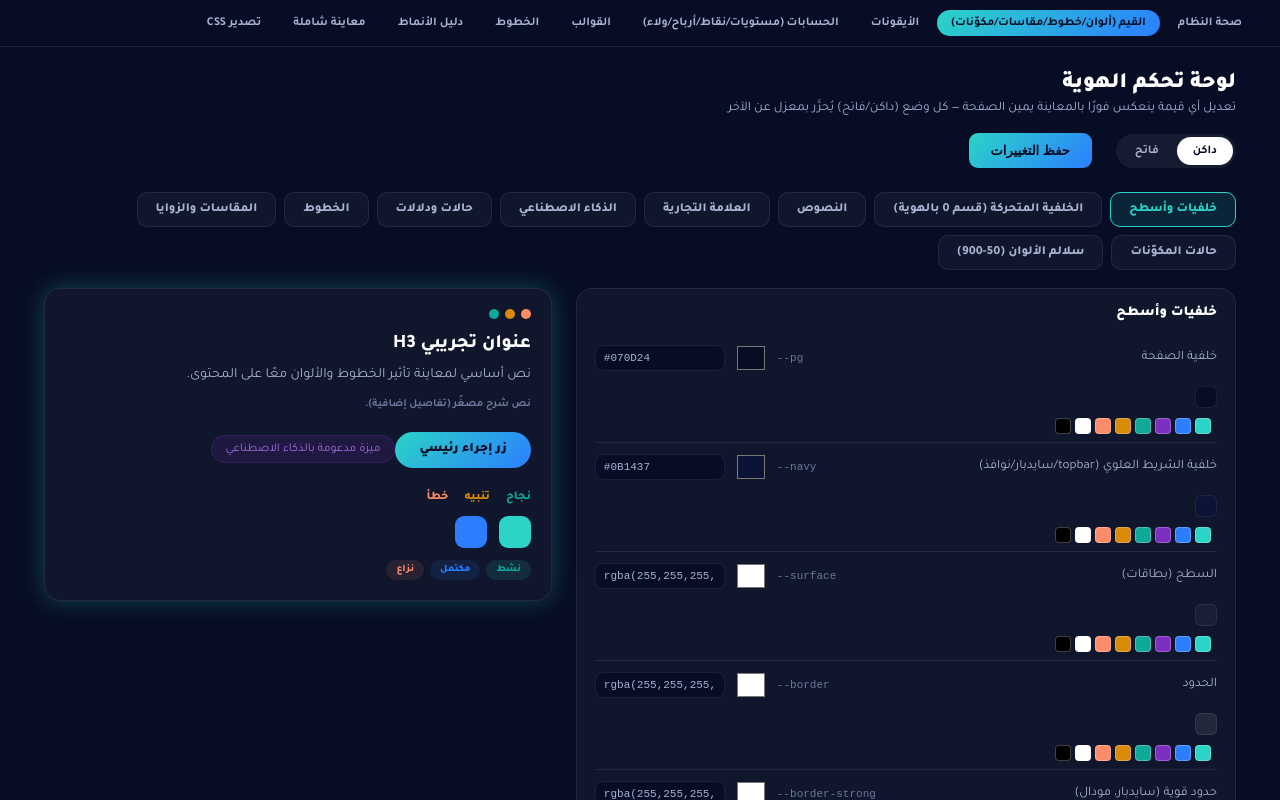
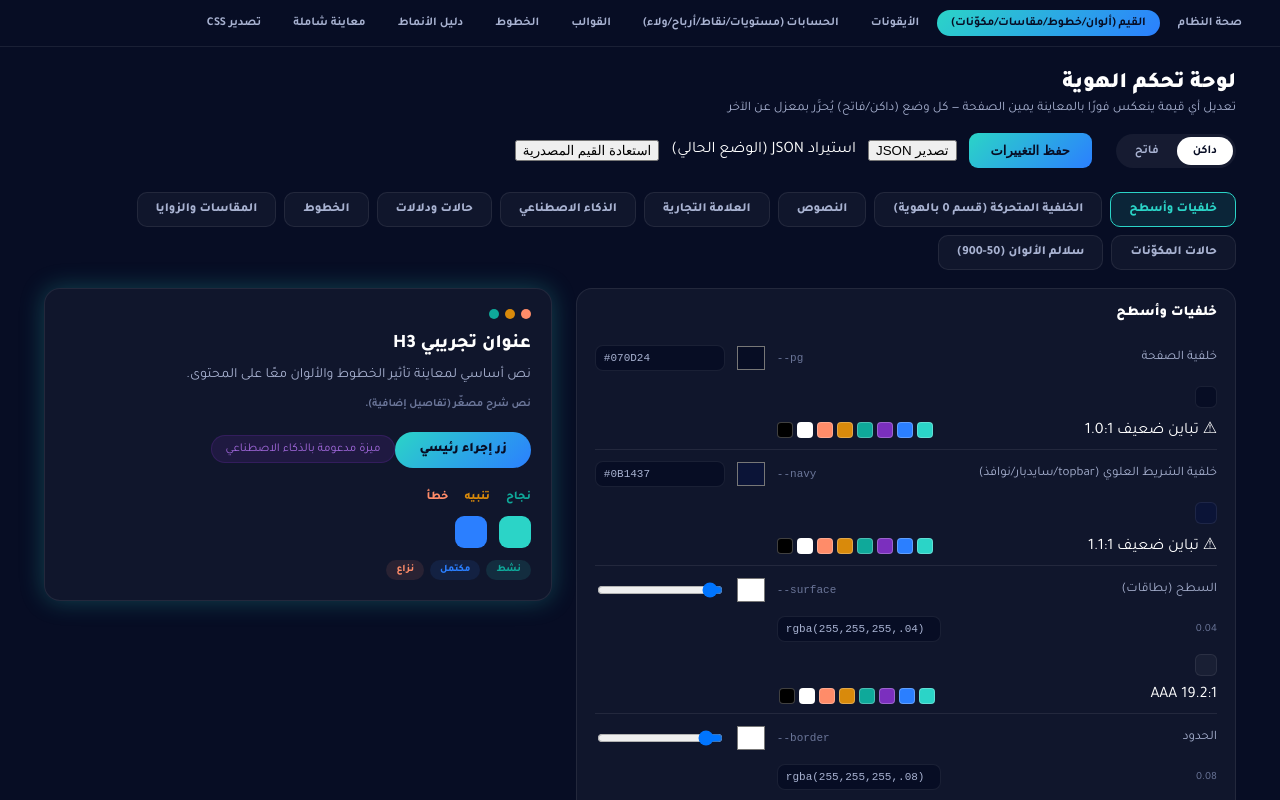
Before and after one commit to pmobs2030/pmo, an Angular app: page /#/admin/tokens in a window 1280 px wide. Shown: the top 800 px of the page. Built offline with nearby package versions, Linux system fonts and the light colour scheme.

Commit message:
Update color-tokens.html

```diff
--- a/src/app/admin/color-tokens/color-tokens.html
+++ b/src/app/admin/color-tokens/color-tokens.html
@@ -14,6 +14,13 @@
       <button class="btn-save" (click)="save()" [disabled]="saving">
         {{ saving ? 'جارٍ الحفظ...' : 'حفظ التغييرات' }}
       </button>
+      <button type="button" class="btn-secondary" (click)="exportJson()">تصدير JSON</button>
+      <label class="btn-secondary import-label">
+        استيراد JSON (الوضع الحالي)
+        <input type="file" accept="application/json" hidden
+          (change)="onImportFile(themeModeService.mode(), $event)" />
+      </label>
+      <button type="button" class="btn-secondary" (click)="resetToSource()">استعادة القيم المصدرية</button>
       @if (savedMsg) {
         <span class="saved-msg">{{ savedMsg }}</span>
       }
@@ -40,10 +47,26 @@
 
               @if (token.type === 'color' || token.type === 'gradient') {
                 @if (isSolidColor(token.value)) {
-                  <input type="color" [value]="toHex(token.value)" (input)="onValueChange(token.var, $event)" />
+                  <input type="color" [value]="toHex(token.value)" (input)="onColorPick(token.var, $event)" />
+                }
+                @if (hasAlphaChannel(token.value)) {
+                  <input type="range" class="alpha-range" min="0" max="1" step="0.01"
+                    [value]="alphaOf(token.value)" (input)="onAlphaChange(token.var, $event)"
+                    title="الشفافية (alpha) — منفصلة عن اللون حتى لا تُفقد عند اختيار لون جديد" />
+                  <span class="unit">{{ alphaOf(token.value) }}</span>
                 }
                 <input type="text" class="value-text" [value]="token.value" (change)="onValueChange(token.var, $event)" />
+                @if (errorFor(token.var); as err) {
+                  <span class="field-error">{{ err }}</span>
+                }
                 <span class="mini-sample" [style.background]="token.value" title="عيّنة حية"></span>
+                @if (contrastAgainstBg(token.value).ratio; as ratio) {
+                  <span class="contrast-badge" [class.pass]="contrastAgainstBg(token.value).level !== 'fail'"
+                    [title]="'تباين مقابل خلفية اللوحة (--pg): ' + ratio.toFixed(2) + ':1'">
+                    {{ contrastAgainstBg(token.value).level === 'fail' ? '⚠ تباين ضعيف' : contrastAgainstBg(token.value).level }}
+                    {{ ratio.toFixed(1) }}:1
+                  </span>
+                }
                 <div class="palette-row">
                   @for (sw of commonPalette(); track sw.value) {
                     <button type="button" class="palette-swatch" [style.background]="sw.value" [title]="sw.label"
```
